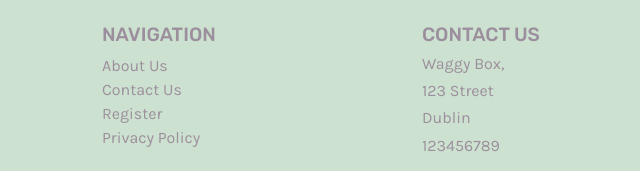
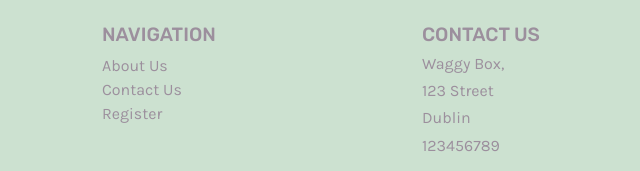
Before and after one commit to ClaireLally8/Waggy-Box, a Django app: page /bag/ in a window 1280 px wide. Shown: the part 897-1068 px from the top of the page, without its empty margins (553-1193 px from the left). Run offline with Django 3.2, Linux system fonts and the light colour scheme; parts of the project's set-up code (start-up, migrations or seed data) failed here and were passed over; some libraries are stand-ins or nearby versions.

Commit message:
adjusted links in base.html

```diff
--- a/templates/base.html
+++ b/templates/base.html
@@ -105,16 +105,13 @@
             <h5 class="text-uppercase footer-head">Navigation</h5>
             <ul class="list-unstyled">
               <li>
-                <a href="#!" class="footer-link">About Us</a>
+                <a href="{% url 'about' %}" class="footer-link">About Us</a>
               </li>
               <li>
                 <a href="{% url 'contact' %}" class="footer-link">Contact Us</a>
               </li>
               <li>
                 <a href="{% url 'account_signup' %}" class="footer-link">Register</a>
-              </li>
-              <li>
-                <a href="#!" class="footer-link">Privacy Policy</a>
               </li>
             </ul>
           </div>
```
